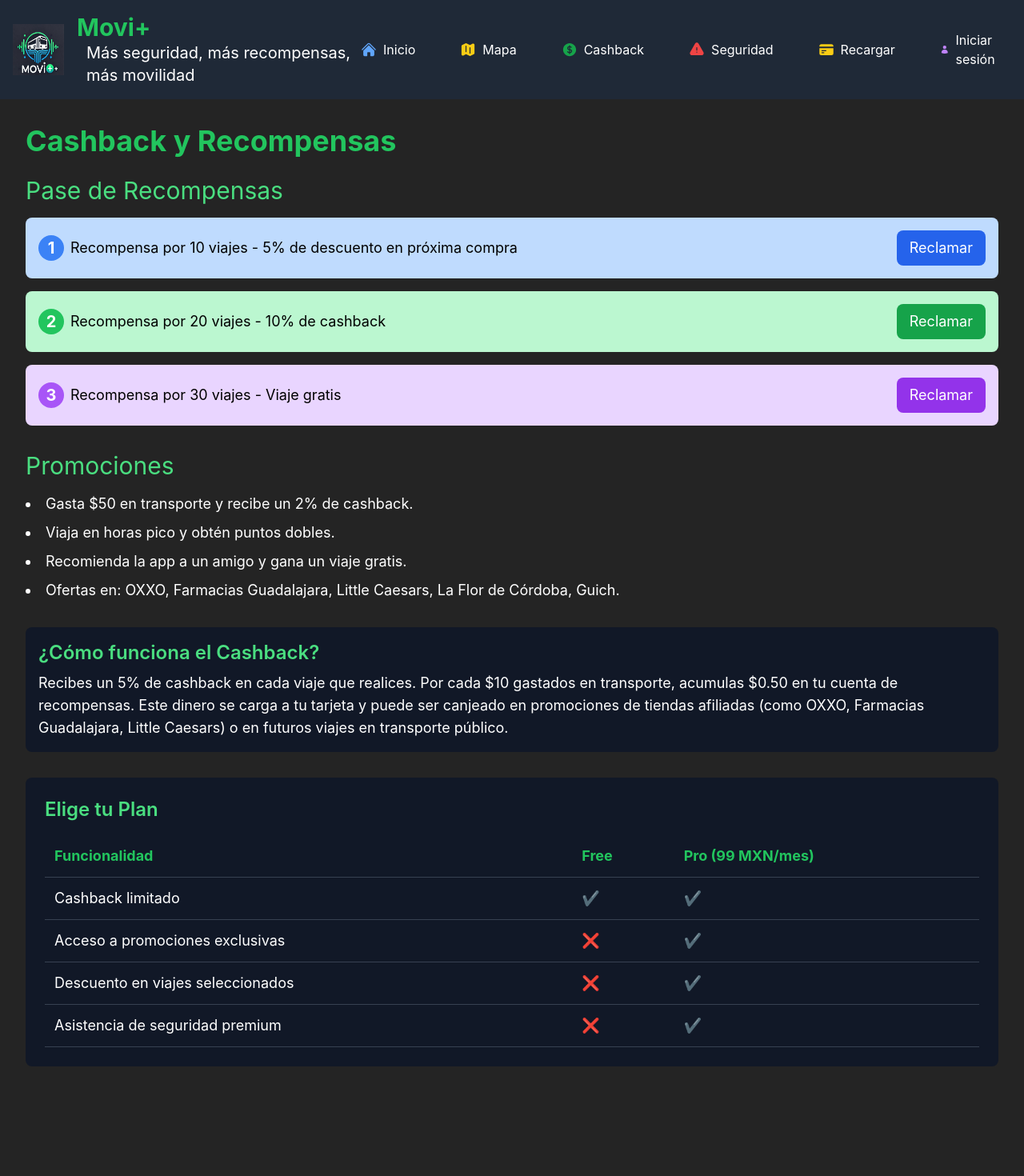
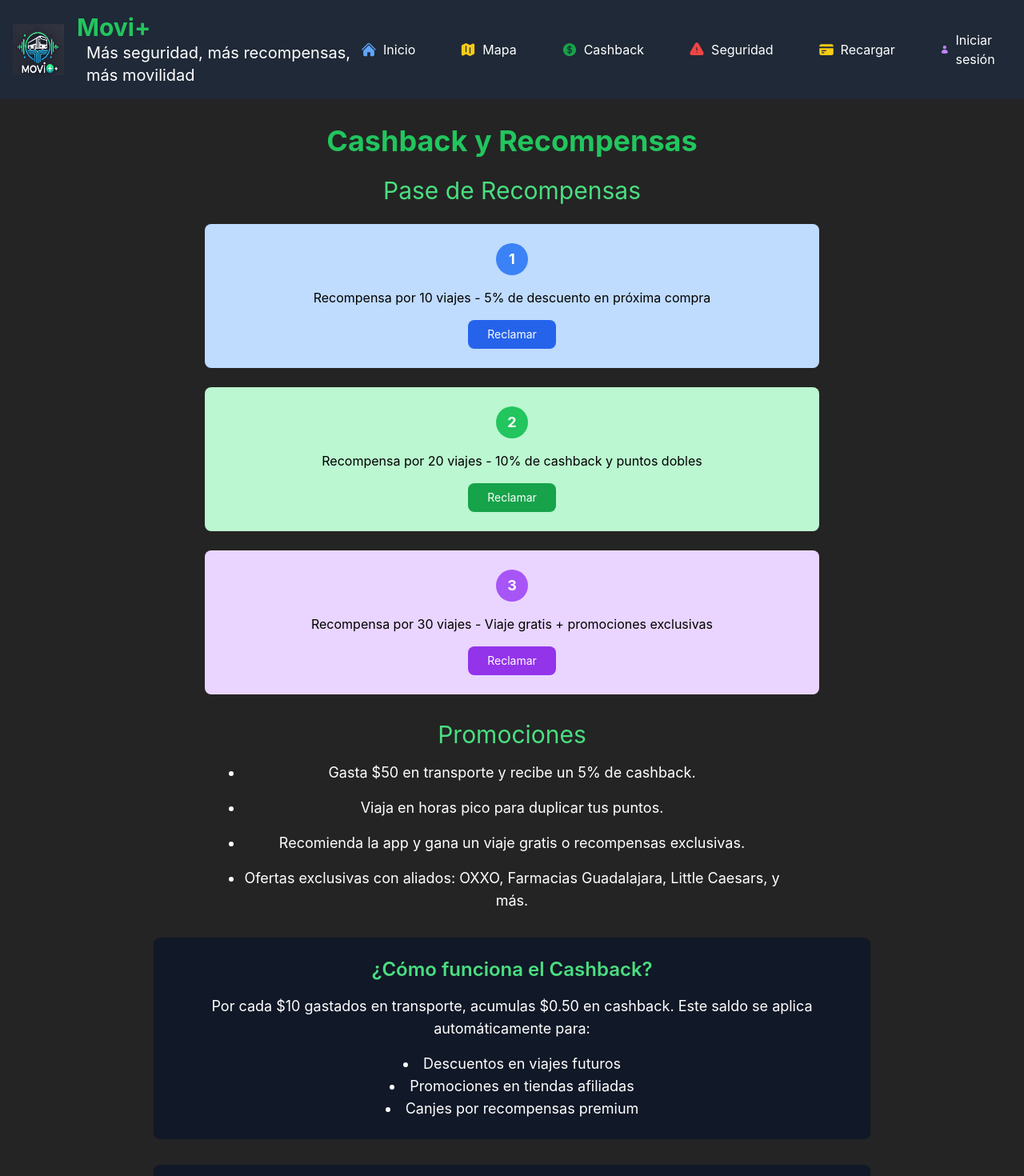
Before and after one commit to pablogarc/IoT-Bus-Tracker-React-App, a React (Vite) app: page /cashback in a window 1280 px wide. Shown: the top 1470 px of the page at 80% size. Before the commit the page ends 1397 px from the top, so only its background shows below. Built offline with nearby package versions, Linux system fonts and the light colour scheme.

Commit message:
Tuneando Cashback

```diff
--- a/src/pages/Cashback/Cashback.tsx
+++ b/src/pages/Cashback/Cashback.tsx
@@ -1,91 +1,108 @@
-//import React from 'react';
-
 const Cashback = () => {
     return (
-        <div className="p-8 bg-dark text-white min-h-screen">
-            <h1 className="text-4xl font-bold text-green-500 mb-6">Cashback y Recompensas</h1>
+        <div className="p-8 bg-dark text-white min-h-screen flex flex-col items-center">
+            <h1 className="text-4xl font-bold text-green-500 mb-6 text-center">Cashback y Recompensas</h1>
 
             {/* Pase de Recompensas */}
-            <section className="mb-8">
-                <h2 className="text-3xl text-green-400 mb-4">Pase de Recompensas</h2>
-                <div className="grid gap-4">
-                    <div className="bg-blue-200 p-4 rounded-lg flex justify-between items-center hover:bg-blue-300 transition-all text-black">
-                        <div className="flex items-center">
-                            <span className="text-xl font-bold bg-blue-500 text-white rounded-full w-8 h-8 flex items-center justify-center mr-2">1</span>
-                            <span className="text-lg">Recompensa por 10 viajes - 5% de descuento en próxima compra</span>
+            <section className="mb-8 w-full max-w-3xl text-center">
+                <h2 className="text-3xl text-green-400 mb-6">Pase de Recompensas</h2>
+                <div className="grid gap-6">
+                    <div className="bg-blue-200 p-6 rounded-lg text-black">
+                        <div className="flex flex-col items-center">
+                            <span className="text-lg font-bold bg-blue-500 text-white rounded-full w-10 h-10 flex items-center justify-center mb-4">1</span>
+                            <span className="text-base mb-4">Recompensa por 10 viajes - 5% de descuento en próxima compra</span>
+                            <button className="bg-blue-600 text-white px-6 py-2 rounded-lg hover:bg-blue-700 transition-all text-sm">
+                                Reclamar
+                            </button>
                         </div>
-                        <button className="bg-blue-600 text-white px-4 py-2 rounded-lg hover:bg-blue-700 transition-all text-lg">Reclamar</button>
                     </div>
-                    <div className="bg-green-200 p-4 rounded-lg flex justify-between items-center hover:bg-green-300 transition-all text-black">
-                        <div className="flex items-center">
-                            <span className="text-xl font-bold bg-green-500 text-white rounded-full w-8 h-8 flex items-center justify-center mr-2">2</span>
-                            <span className="text-lg">Recompensa por 20 viajes - 10% de cashback</span>
+                    <div className="bg-green-200 p-6 rounded-lg text-black">
+                        <div className="flex flex-col items-center">
+                            <span className="text-lg font-bold bg-green-500 text-white rounded-full w-10 h-10 flex items-center justify-center mb-4">2</span>
+                            <span className="text-base mb-4">Recompensa por 20 viajes - 10% de cashback y puntos dobles</span>
+                            <button className="bg-green-600 text-white px-6 py-2 rounded-lg hover:bg-green-700 transition-all text-sm">
+                                Reclamar
+                            </button>
                         </div>
-                        <button className="bg-green-600 text-white px-4 py-2 rounded-lg hover:bg-green-700 transition-all text-lg">Reclamar</button>
                     </div>
-                    <div className="bg-purple-200 p-4 rounded-lg flex justify-between items-center hover:bg-purple-300 transition-all text-black">
-                        <div className="flex items-center">
-                            <span className="text-xl font-bold bg-purple-500 text-white rounded-full w-8 h-8 flex items-center justify-center mr-2">3</span>
-                            <span className="text-lg">Recompensa por 30 viajes - Viaje gratis</span>
+                    <div className="bg-purple-200 p-6 rounded-lg text-black">
+                        <div className="flex flex-col items-center">
+                            <span className="text-lg font-bold bg-purple-500 text-white rounded-full w-10 h-10 flex items-center justify-center mb-4">3</span>
+                            <span className="text-base mb-4">Recompensa por 30 viajes - Viaje gratis + promociones exclusivas</span>
+                            <button className="bg-purple-600 text-white px-6 py-2 rounded-lg hover:bg-purple-700 transition-all text-sm">
+                                Reclamar
+                            </button>
                         </div>
-                        <button className="bg-purple-600 text-white px-4 py-2 rounded-lg hover:bg-purple-700 transition-all text-lg">Reclamar</button>
                     </div>
                 </div>
             </section>
 
             {/* Promociones */}
-            <section className="mb-8">
+            <section className="mb-8 w-full max-w-4xl text-center">
                 <h2 className="text-3xl text-green-400 mb-4">Promociones</h2>
-                <ul className="list-disc list-inside text-lg space-y-2">
-                    <li>Gasta $50 en transporte y recibe un 2% de cashback.</li>
-                    <li>Viaja en horas pico y obtén puntos dobles.</li>
-                    <li>Recomienda la app a un amigo y gana un viaje gratis.</li>
-                    <li>Ofertas en: OXXO, Farmacias Guadalajara, Little Caesars, La Flor de Córdoba, Guich.</li>
+                <ul className="list-disc text-lg space-y-4 mx-auto w-3/4 text-center">
+                    <li>Gasta $50 en transporte y recibe un 5% de cashback.</li>
+                    <li>Viaja en horas pico para duplicar tus puntos.</li>
+                    <li>Recomienda la app y gana un viaje gratis o recompensas exclusivas.</li>
+                    <li>Ofertas exclusivas con aliados: OXXO, Farmacias Guadalajara, Little Caesars, y más.</li>
                 </ul>
             </section>
 
             {/* Información del Cashback */}
-            <section className="mb-8 bg-gray-900 p-4 rounded-lg">
-                <h2 className="text-2xl font-semibold text-green-400 mb-2">¿Cómo funciona el Cashback?</h2>
+            <section className="mb-8 w-full max-w-4xl bg-gray-900 p-6 rounded-lg text-center">
+                <h2 className="text-2xl font-semibold text-green-400 mb-4">¿Cómo funciona el Cashback?</h2>
                 <p className="text-lg">
-                    Recibes un 5% de cashback en cada viaje que realices. Por cada $10 gastados en transporte, acumulas $0.50 en tu cuenta de recompensas.
-                    Este dinero se carga a tu tarjeta y puede ser canjeado en promociones de tiendas afiliadas (como OXXO, Farmacias Guadalajara, Little Caesars)
-                    o en futuros viajes en transporte público.
+                    Por cada $10 gastados en transporte, acumulas $0.50 en cashback. Este saldo se aplica automáticamente para:
                 </p>
+                <ul className="list-disc list-inside mt-4 text-lg text-center">
+                    <li>Descuentos en viajes futuros</li>
+                    <li>Promociones en tiendas afiliadas</li>
+                    <li>Canjes por recompensas premium</li>
+                </ul>
             </section>
 
             {/* Tabla Comparativa de Planes */}
-            <section className="mb-8 bg-gray-900 p-6 rounded-lg">
+            <section className="mb-8 w-full max-w-4xl bg-gray-900 p-6 rounded-lg text-center mx-auto">
                 <h2 className="text-2xl font-semibold text-green-400 mb-4">Elige tu Plan</h2>
                 <div className="overflow-x-auto">
-                    <table className="w-full text-left border-collapse">
+                    <table className="w-full text-center border-collapse">
                         <thead>
                             <tr>
                                 <th className="p-3 text-green-500 border-b border-gray-700 text-lg">Funcionalidad</th>
-                                <th className="p-3 text-green-500 border-b border-gray-700 text-lg">Free</th>
-                                <th className="p-3 text-green-500 border-b border-gray-700 text-lg">Pro (99 MXN/mes)</th>
+                                <th className="p-3 text-blue-300 border-b border-gray-700 text-lg hover:text-blue-100 transition-all">Free</th>
+                                <th className="p-3 text-green-500 border-b border-gray-700 text-lg hover:text-green-300 transition-all">Pro (99 MXN/mes)</th>
                             </tr>
                         </thead>
                         <tbody>
-                            <tr>
+                            <tr className="hover:bg-gray-800 transition-all">
                                 <td className="p-3 border-b border-gray-700 text-lg">Cashback limitado</td>
-                                <td className="p-3 border-b border-gray-700 text-lg">✔️</td>
-                                <td className="p-3 border-b border-gray-700 text-lg">✔️</td>
+                                <td className="p-3 border-b border-gray-700 text-lg text-blue-300">✅ (hasta 2%)</td>
+                                <td className="p-3 border-b border-gray-700 text-lg text-green-500">✅ (hasta 5%)</td>
                             </tr>
-                            <tr>
+                            <tr className="hover:bg-gray-800 transition-all">
                                 <td className="p-3 border-b border-gray-700 text-lg">Acceso a promociones exclusivas</td>
-                                <td className="p-3 border-b border-gray-700 text-lg">❌</td>
-                                <td className="p-3 border-b border-gray-700 text-lg">✔️</td>
+                                <td className="p-3 border-b border-gray-700 text-lg text-blue-300">❌</td>
+                                <td className="p-3 border-b border-gray-700 text-lg text-green-500">✅</td>
                             </tr>
-                            <tr>
-                                <td className="p-3 border-b border-gray-700 text-lg">Descuento en viajes seleccionados</td>
-                                <td className="p-3 border-b border-gray-700 text-lg">❌</td>
-                                <td className="p-3 border-b border-gray-700 text-lg">✔️</td>
+                            <tr className="hover:bg-gray-800 transition-all">
+                                <td className="p-3 border-b border-gray-700 text-lg">Sin anuncios</td>
+                                <td className="p-3 border-b border-gray-700 text-lg text-blue-300">❌</td>
+                                <td className="p-3 border-b border-gray-700 text-lg text-green-500">✅</td>
                             </tr>
-                            <tr>
-                                <td className="p-3 border-b border-gray-700 text-lg">Asistencia de seguridad premium</td>
-                                <td className="p-3 border-b border-gray-700 text-lg">❌</td>
-                                <td className="p-3 border-b border-gray-700 text-lg">✔️</td>
+                            <tr className="hover:bg-gray-800 transition-all">
+                                <td className="p-3 border-b border-gray-700 text-lg">Puntos extra por horas pico</td>
+                                <td className="p-3 border-b border-gray-700 text-lg text-blue-300">❌</td>
+                                <td className="p-3 border-b border-gray-700 text-lg text-green-500">✅</td>
+                            </tr>
+                            <tr className="hover:bg-gray-800 transition-all">
+                                <td className="p-3 border-b border-gray-700 text-lg">Viajes gratis acumulados</td>
+                                <td className="p-3 border-b border-gray-700 text-lg text-blue-300">1 al mes</td>
+                                <td className="p-3 border-b border-gray-700 text-lg text-green-500">3 al mes</td>
+                            </tr>
+                            <tr className="hover:bg-gray-800 transition-all">
+                                <td className="p-3 border-b border-gray-700 text-lg">Funciones de seguridad básicas</td>
+                                <td className="p-3 border-b border-gray-700 text-lg text-blue-300">✅ (botón de emergencia, alertas comunitarias)</td>
+                                <td className="p-3 border-b border-gray-700 text-lg text-green-500">✅ (alertas predictivas y personalizadas, zonas seguras)</td>
                             </tr>
                         </tbody>
                     </table>
```
